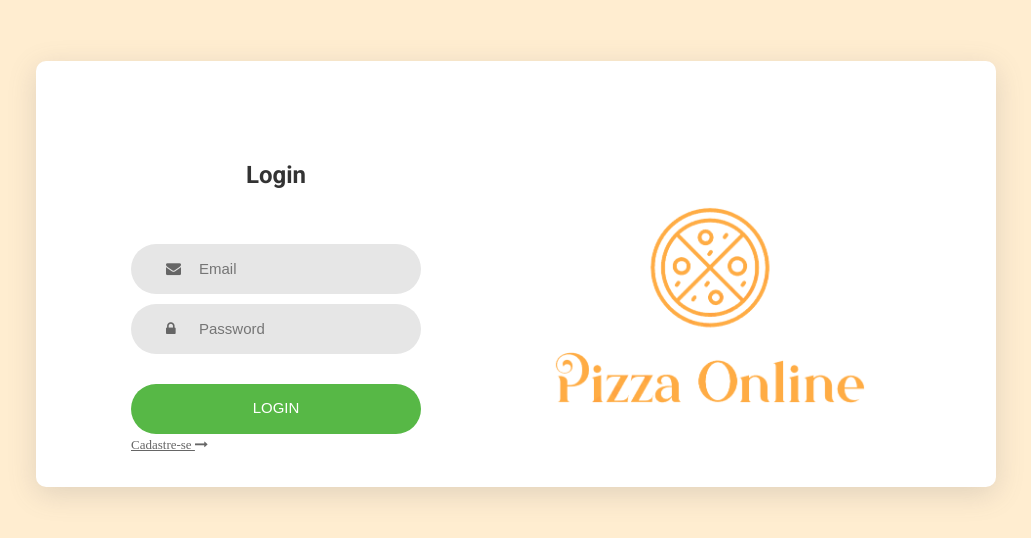
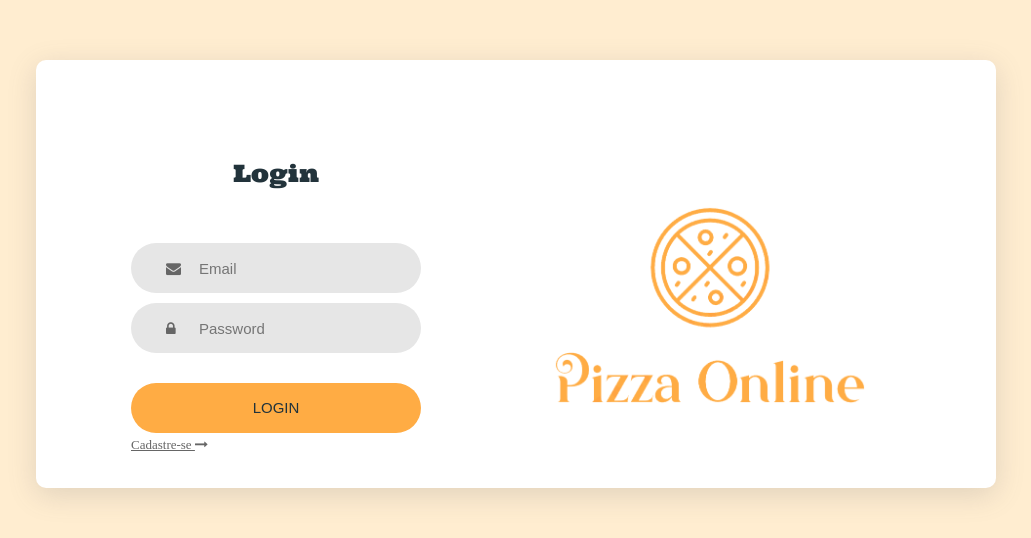
Before and after one commit to MarcosRoosevelt/pizza-online-frontend, a plain HTML site: page pages/login.html in a window 1280 px wide. Shown: the part 126-664 px from the top of the page, without its empty margins (124-1155 px from the left). Drawn offline with Linux system fonts and the light colour scheme.

Commit message:
Adicionando font family e mudando cor do botão de login/cadastro

```diff
--- a/css/cadastro-login.css
+++ b/css/cadastro-login.css
@@ -43,8 +43,8 @@
 
 .login100-form-title {
     font-size: 24px;
-    font-weight: 700;
-    color: #333333;
+    font-weight: 400;
+    color: var(--cor-cardapio-2);
     line-height: 1.2;
     text-align: center;
     width: 100%;
@@ -103,12 +103,12 @@
 .login100-form-btn {
     font-size: 15px;
     line-height: 1.5;
-    color: #fff;
+    color: var(--cor-cardapio-2);
     text-transform: uppercase;
     width: 100%;
     height: 50px;
     border-radius: 25px;
-    background: #57b846;
+    background: var(--cor-cardapio-1);
     display: flex;
     justify-content: center;
     align-items: center;
--- a/css/global.css
+++ b/css/global.css
@@ -6,6 +6,8 @@
     --cor-texto-preto: #000000;
     --cor-background-section: #ffffff;
     --cor-link-cadastro: #444444;
+    --cor-cardapio-1: #FFAC44;
+    --cor-cardapio-2: #22333B;
 }
 
 body {
--- a/css/reset.css
+++ b/css/reset.css
@@ -1,4 +1,4 @@
-@import url('https://fonts.googleapis.com/css2?family=Roboto:ital,wght@0,100;0,300;0,400;0,500;0,700;0,900;1,100;1,300;1,400;1,500;1,700;1,900&display=swap');
+@import url('https://fonts.googleapis.com/css2?family=Ultra&display=swap');
 
 * {
 	margin: 0;
@@ -8,7 +8,7 @@
 
 body, html {
 	height: 100%;
-	font-family: "Roboto", sans-serif;
+	font-family: "Ultra", serif;
 }
 
 input{
--- a/pages/login.html
+++ b/pages/login.html
@@ -3,10 +3,10 @@
 <head>
     <meta charset="UTF-8">
     <meta name="viewport" content="width=device-width, initial-scale=1.0">
+	<link rel="shortcut icon" href="../img/favicon.ico" type="image/x-icon">
     <link rel="stylesheet" href="../css/global.css">
     <link rel="stylesheet" href="../css/cadastro-login.css">
     <link rel="stylesheet" href="https://cdnjs.cloudflare.com/ajax/libs/font-awesome/4.7.0/css/font-awesome.min.css">
-    <link rel="shortcut icon" href="../img/favicon.ico" type="image/x-icon">
     <title>Login | Pizza Online</title>
 </head>
 <body>
```
Also changed, not shown: pages/cadastro.html (+1 -1 lines).
